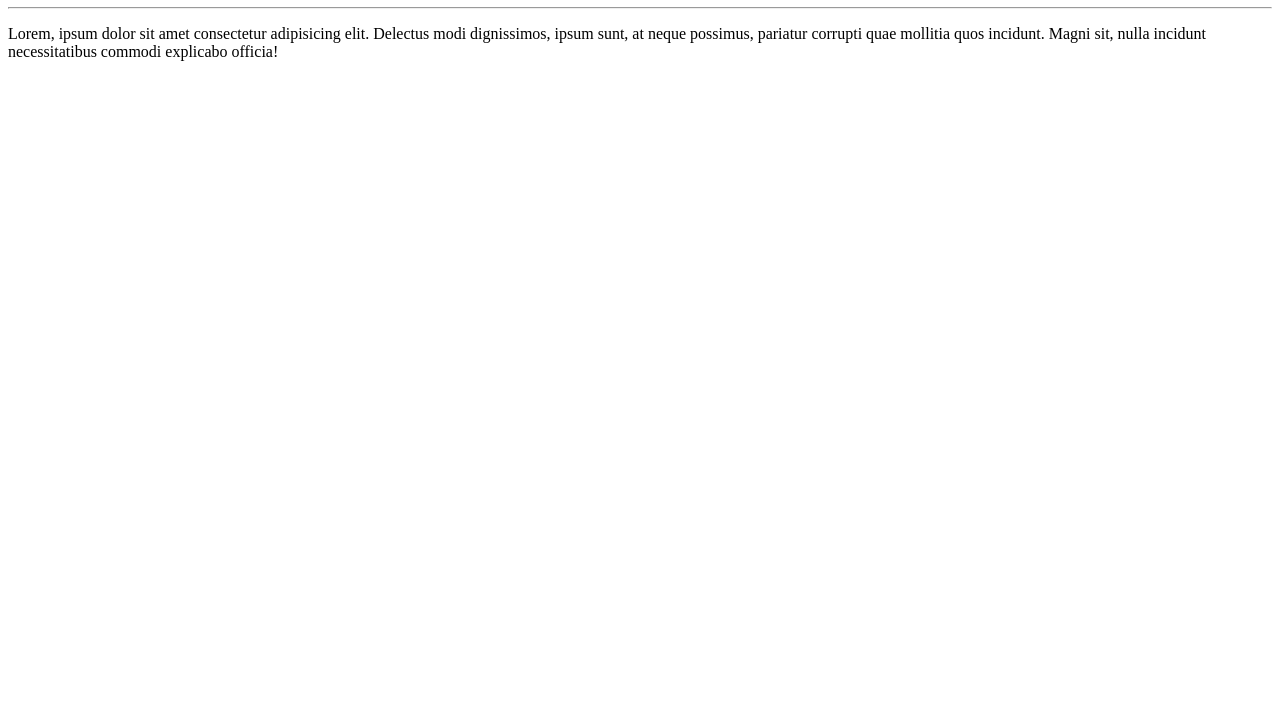
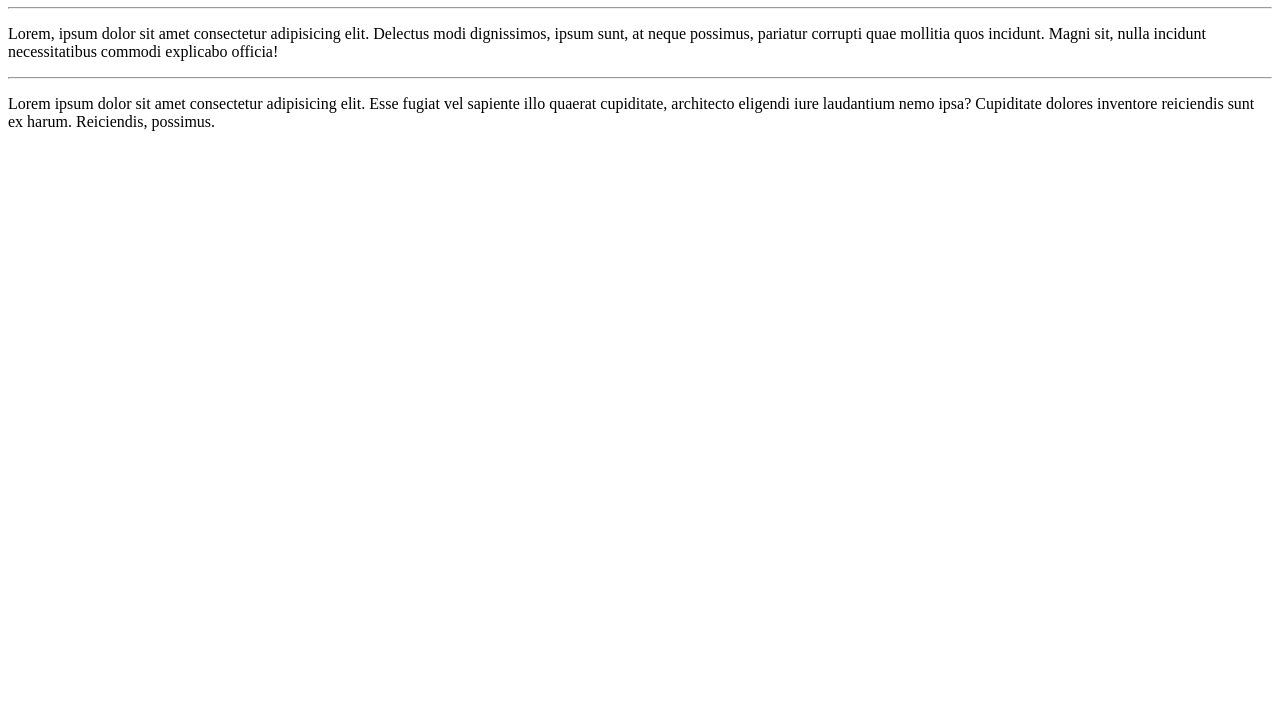
Before and after one commit to TurSilv4/Ola_Mundo, a plain HTML site: page Site exemplo/index.html in a window 1280 px wide. Shown: the part 73-800 px from the top of the page. Drawn offline with Linux system fonts and the light colour scheme.

Commit message:
Adição de novo paragrafo

```diff
--- a/Site exemplo/index.html
+++ b/Site exemplo/index.html
@@ -10,5 +10,7 @@
     <h1>Olá mundo!</h1>
     <hr>
     <p>Lorem, ipsum dolor sit amet consectetur adipisicing elit. Delectus modi dignissimos, ipsum sunt, at neque possimus, pariatur corrupti quae mollitia quos incidunt. Magni sit, nulla incidunt necessitatibus commodi explicabo officia!</p>
+    <hr>
+    <p>Lorem ipsum dolor sit amet consectetur adipisicing elit. Esse fugiat vel sapiente illo quaerat cupiditate, architecto eligendi iure laudantium nemo ipsa? Cupiditate dolores inventore reiciendis sunt ex harum. Reiciendis, possimus.</p>
 </body>
 </html>
```
